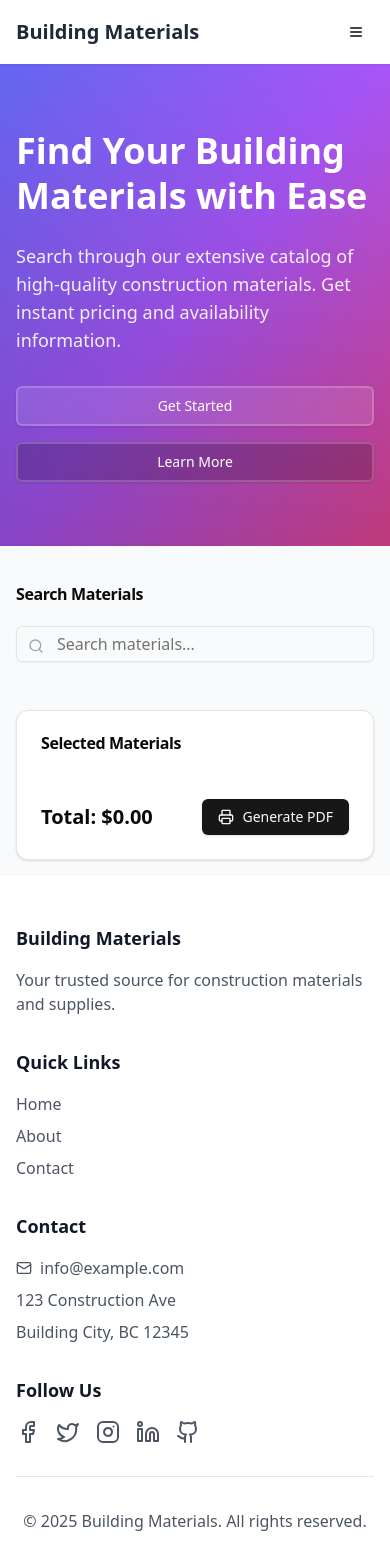
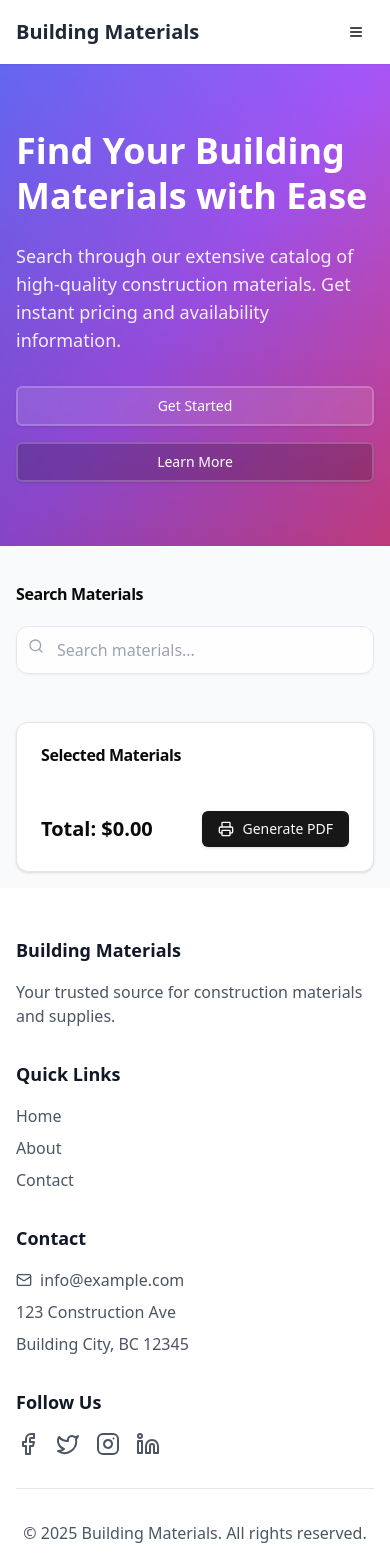
Before and after one commit to YacineMathurin/material-hub, a Next.js app: page / in a window 390 px wide. Shown: the top 1568 px of the page. Built offline with nearby package versions, Linux system fonts and the light colour scheme.

Commit message:
feat: search component styled

```diff
--- a/src/app/page.tsx
+++ b/src/app/page.tsx
@@ -191,7 +191,7 @@ const MaterialsSearch = () => {
                 </Button>
               </div>
             </div>
-            <div className="hidden md:block">
+            {/* <div className="hidden md:block">
               <div className="bg-white/10 backdrop-blur-md rounded-2xl p-6 border border-white/20 shadow-xl transform hover:scale-105 transition-transform duration-300">
                 <img
                   src="/api/placeholder/600/400"
@@ -199,7 +199,7 @@ const MaterialsSearch = () => {
                   className="rounded-lg w-full"
                 />
               </div>
-            </div>
+            </div> */}
           </div>
         </div>
       </div>
@@ -220,7 +220,11 @@ const MaterialsSearch = () => {
                   setSearchTerm(e.target.value);
                   setShowResults(true);
                 }}
-                className="pl-10"
+                className="pl-10 h-12 bg-white/80 backdrop-blur-sm border-gray-200 rounded-xl
+    shadow-sm transition-all duration-300 ease-in-out
+    hover:border-purple-400 hover:bg-white
+    focus:border-purple-500 focus:ring-2 focus:ring-purple-500/20 focus:outline-none
+    placeholder:text-gray-400"
               />
               <Search className="absolute left-3 top-3 h-4 w-4 text-gray-400" />
 
@@ -294,7 +298,12 @@ const MaterialsSearch = () => {
           </CardContent>
           <CardFooter className="flex justify-between">
             <div className="text-xl font-bold">Total: ${total.toFixed(2)}</div>
-            <Button className="flex items-center gap-2">
+            <Button
+              className="flex items-center gap-2"
+              onClick={() =>
+                window.open("http://localhost:5000/generate-pdf", "_blank")
+              }
+            >
               <Printer className="h-4 w-4" /> Generate PDF
             </Button>
           </CardFooter>
@@ -382,12 +391,6 @@ const MaterialsSearch = () => {
                 >
                   <Linkedin className="h-6 w-6" />
                 </a>
-                <a
-                  href="#"
-                  className="text-gray-600 hover:text-gray-900 transition duration-200"
-                >
-                  <Github className="h-6 w-6" />
-                </a>
               </div>
             </div>
           </div>
```
